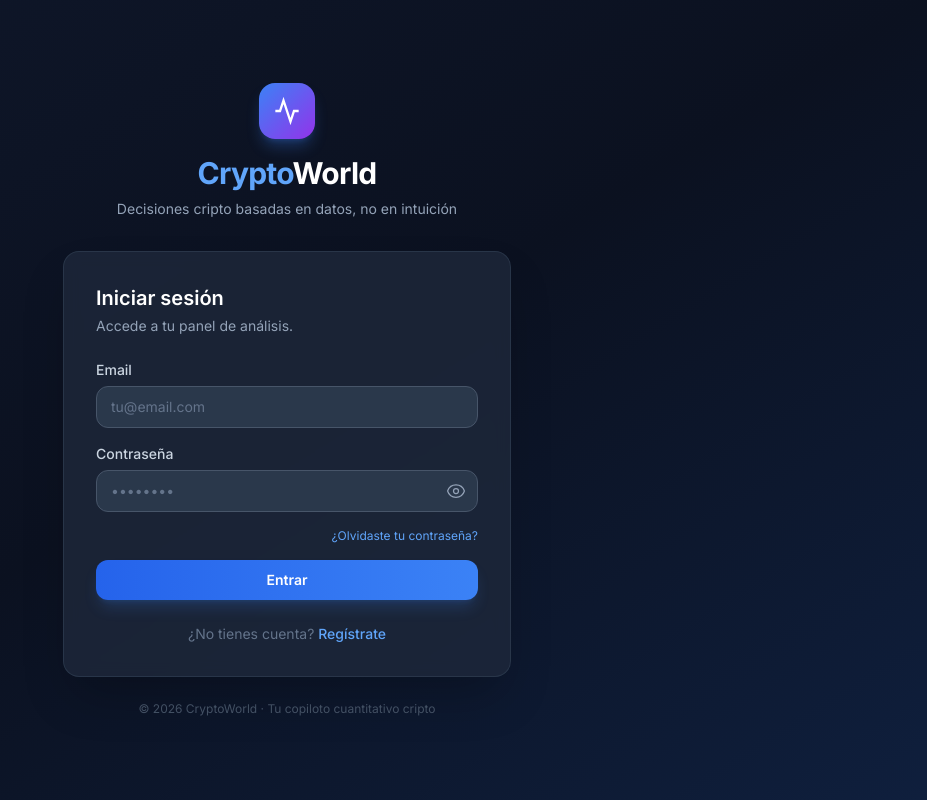
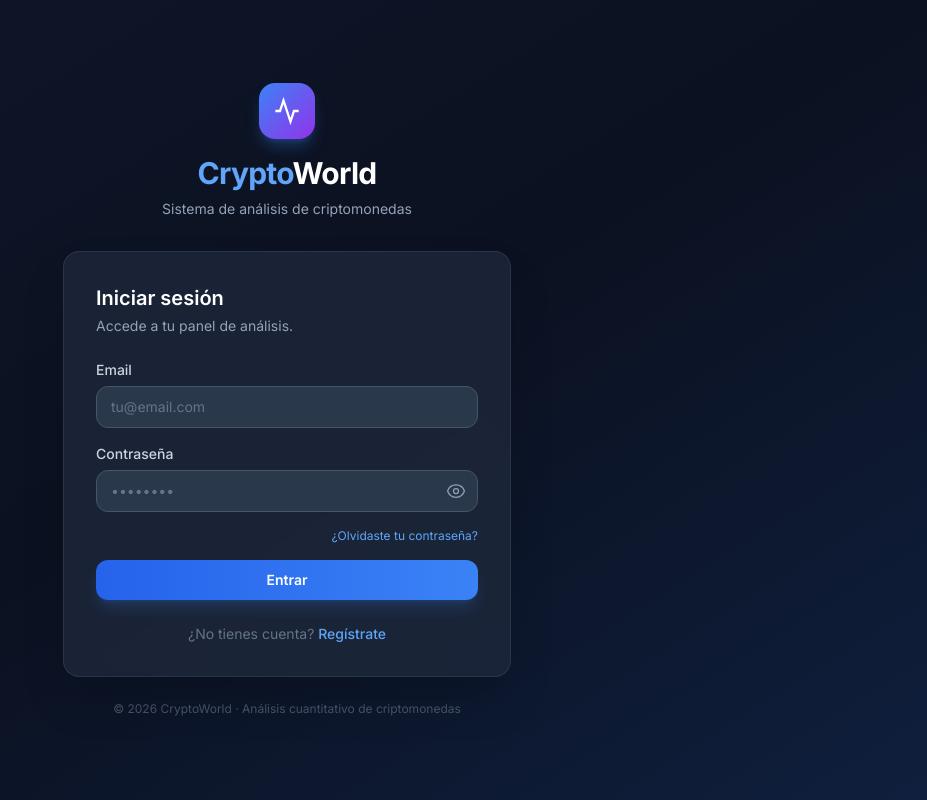
Before and after one commit to JAVIIFDEEZ/CryptoWorld, a React (Vite) app in the folder frontend/: page /login in a window 1280 px wide. Shown: the whole page, without its empty margins (353-1280 px from the left). Built offline with nearby package versions, Linux system fonts and the light colour scheme; no server answers.

Commit message:
1.85.0. fix(frontend): estandarizar tagline en paginas de autenticacion y landing
Sustituye 'Tu copiloto cuantitativo cripto' y 'Decisiones cripto basadas
en datos, no en intuicion' por 'Analisis cuantitativo de criptomonedas'
y 'Sistema de analisis de criptomonedas' en footer y subtitulos.

```diff
--- a/frontend/src/pages/ForgotPasswordPage.tsx
+++ b/frontend/src/pages/ForgotPasswordPage.tsx
@@ -128,7 +128,7 @@ function ForgotPasswordPage() {
 
         {/* Footer */}
         <p className="text-center text-slate-600 text-xs mt-6">
-          © 2026 CryptoWorld · Tu copiloto cuantitativo cripto
+          © 2026 CryptoWorld · Análisis cuantitativo de criptomonedas
         </p>
       </div>
     </div>
--- a/frontend/src/pages/LandingPage.tsx
+++ b/frontend/src/pages/LandingPage.tsx
@@ -498,7 +498,7 @@ export default function LandingPage() {
           <span className="font-bold text-slate-300">CryptoWorld</span>
         </div>
         <p className="text-slate-600 text-sm">
-          © 2026 CryptoWorld · Tu copiloto cuantitativo cripto
+          © 2026 CryptoWorld · Análisis cuantitativo de criptomonedas
         </p>
         <div className="flex items-center justify-center gap-6 mt-4 text-slate-600 text-sm">
           <Link to="/login" className="hover:text-slate-400 transition-colors">Iniciar sesión</Link>
--- a/frontend/src/pages/LoginPage.tsx
+++ b/frontend/src/pages/LoginPage.tsx
@@ -109,7 +109,7 @@ function LoginPage() {
             <span className="text-blue-400">Crypto</span>World
           </h1>
           <p className="text-slate-400 mt-2 text-sm">
-            Decisiones cripto basadas en datos, no en intuición
+            Sistema de análisis de criptomonedas
           </p>
         </div>
 
@@ -244,7 +244,7 @@ function LoginPage() {
 
         {/* Footer */}
         <p className="text-center text-slate-600 text-xs mt-6">
-          © 2026 CryptoWorld · Tu copiloto cuantitativo cripto
+          © 2026 CryptoWorld · Análisis cuantitativo de criptomonedas
         </p>
       </div>
     </div>
--- a/frontend/src/pages/RegisterPage.tsx
+++ b/frontend/src/pages/RegisterPage.tsx
@@ -90,7 +90,7 @@ function RegisterPage() {
             <span className="text-blue-400">Crypto</span>World
           </h1>
           <p className="text-slate-400 mt-2 text-sm">
-            Decisiones cripto basadas en datos, no en intuición
+            Sistema de análisis de criptomonedas
           </p>
         </div>
 
@@ -229,7 +229,7 @@ function RegisterPage() {
 
         {/* Footer */}
         <p className="text-center text-slate-600 text-xs mt-6">
-          © 2026 CryptoWorld · Tu copiloto cuantitativo cripto
+          © 2026 CryptoWorld · Análisis cuantitativo de criptomonedas
         </p>
       </div>
     </div>
--- a/frontend/src/pages/ResetPasswordPage.tsx
+++ b/frontend/src/pages/ResetPasswordPage.tsx
@@ -197,7 +197,7 @@ function ResetPasswordPage() {
 
         {/* Footer */}
         <p className="text-center text-slate-600 text-xs mt-6">
-          © 2026 CryptoWorld · Tu copiloto cuantitativo cripto
+          © 2026 CryptoWorld · Análisis cuantitativo de criptomonedas
         </p>
       </div>
     </div>
```
